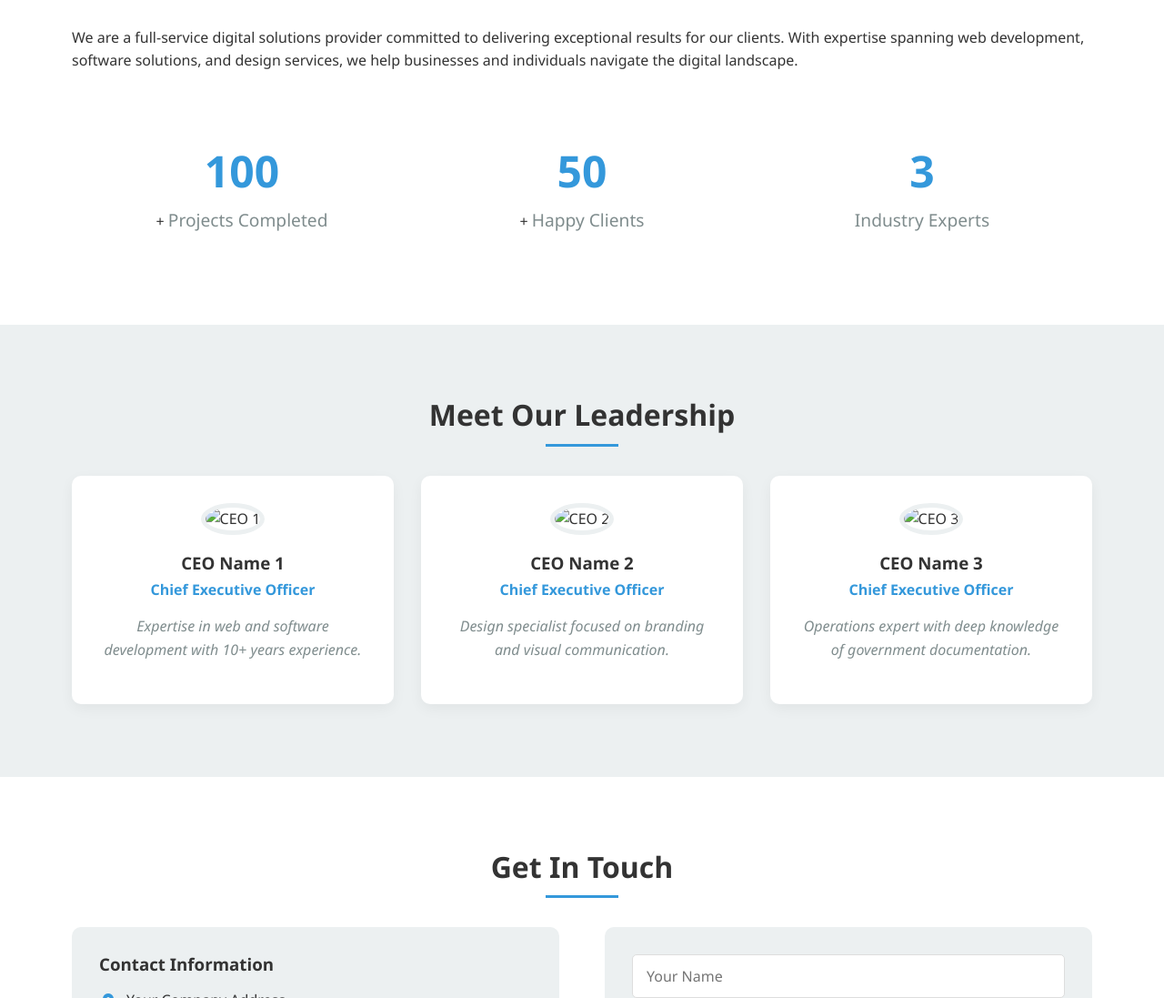
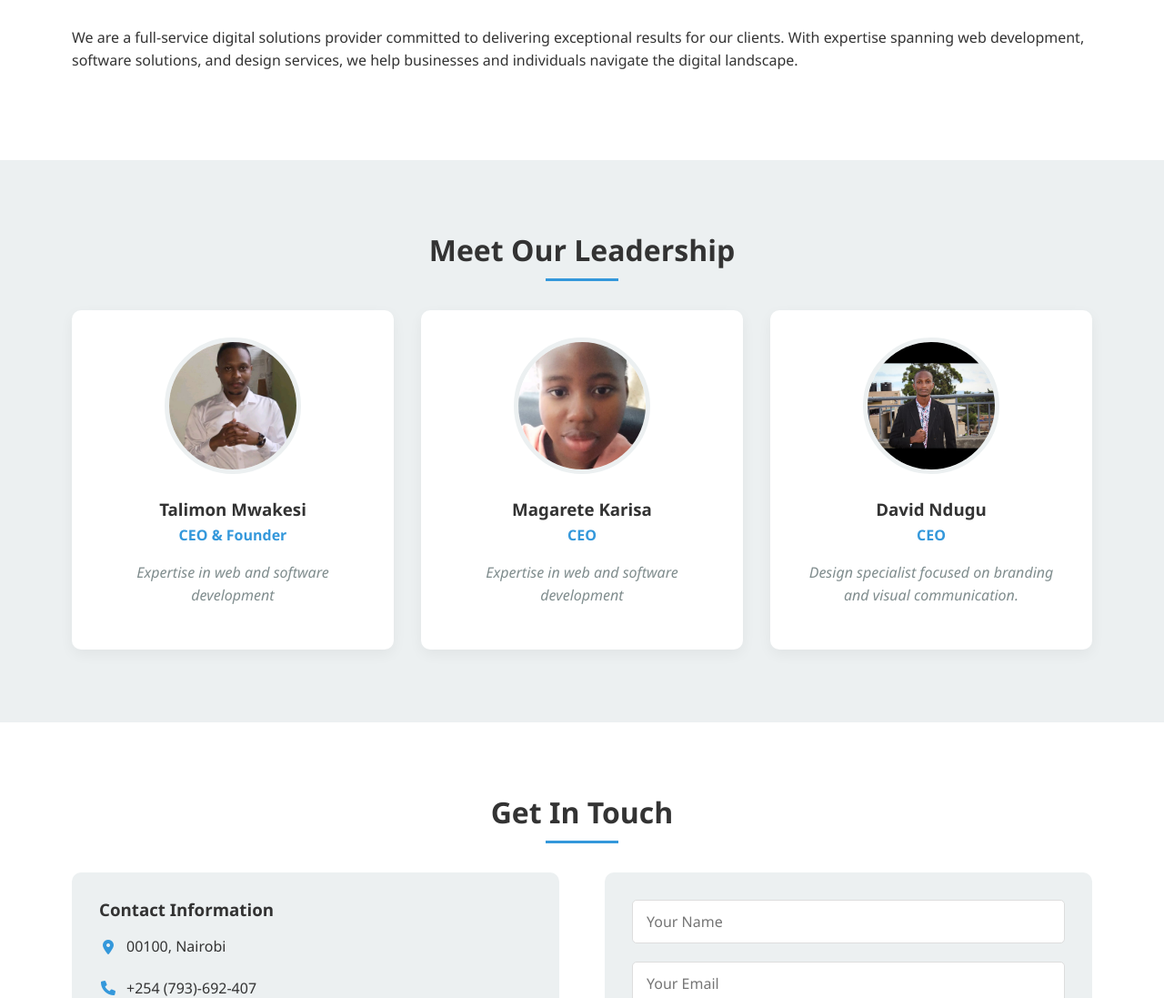
Before and after one commit to Tal200-cloud/algovista, a plain HTML site: page algovista/index.html in a window 1280 px wide. Shown: the part 1703-2800 px from the top of the page at 91% size. Drawn offline with Linux system fonts and the light colour scheme.

Commit message:
algovista

```diff
--- a/algovista/index.html
+++ b/algovista/index.html
@@ -3,7 +3,7 @@
 <head>
     <meta charset="UTF-8">
     <meta name="viewport" content="width=device-width, initial-scale=1.0">
-    <title>Your Company Name | Digital Solutions Provider</title>
+    <title>AlgoVista Digital Agency</title>
     <link rel="stylesheet" href="styles/main.css">
     <link rel="stylesheet" href="https://cdnjs.cloudflare.com/ajax/libs/font-awesome/6.0.0-beta3/css/all.min.css">
 </head>
@@ -12,7 +12,7 @@
     <header>
         <div class="container">
             <a href="#" class="logo">
-                <img src="images/logo.png" alt="Company Logo">
+                <img src="images/logo.png" alt="AlgoVista Logo">
             </a>
             <nav>
                 <ul class="nav-links">
@@ -35,6 +35,7 @@
     <section id="home" class="hero">
         <div class="container">
             <h1>Transforming Ideas Into Digital Reality</h1>
+            <p>Bring Your Vision to Life with our Bespoke Computer Solutions</p>
             <p>Comprehensive digital solutions for businesses and individuals</p>
             <div class="cta-buttons">
                 <a href="#services" class="btn primary">Our Services</a>
@@ -87,7 +88,7 @@
         <div class="container">
             <h2>About Our Company</h2>
             <p>We are a full-service digital solutions provider committed to delivering exceptional results for our clients. With expertise spanning web development, software solutions, and design services, we help businesses and individuals navigate the digital landscape.</p>
-            <div class="stats">
+            <!-- <div class="stats">
                 <div class="stat-item">
                     <span class="number" data-count="100">0</span>+
                     <span class="label">Projects Completed</span>
@@ -100,7 +101,7 @@
                     <span class="number" data-count="3">0</span>
                     <span class="label">Industry Experts</span>
                 </div>
-            </div>
+            </div> -->
         </div>
     </section>
 
@@ -110,22 +111,22 @@
             <h2>Meet Our Leadership</h2>
             <div class="team-grid">
                 <div class="team-member">
-                    <img src="images/ceo1.jpg" alt="CEO 1">
-                    <h3>CEO Name 1</h3>
-                    <p class="position">Chief Executive Officer</p>
-                    <p class="bio">Expertise in web and software development with 10+ years experience.</p>
+                    <img src="images/tal.jpeg" alt="Talimon">
+                    <h3>Talimon Mwakesi</h3>
+                    <p class="position">CEO & Founder</p>
+                    <p class="bio">Expertise in web and software development</p>
                 </div>
                 <div class="team-member">
-                    <img src="images/ceo2.jpg" alt="CEO 2">
-                    <h3>CEO Name 2</h3>
-                    <p class="position">Chief Executive Officer</p>
-                    <p class="bio">Design specialist focused on branding and visual communication.</p>
+                    <img src="images/kari.jpeg" alt="Magarete">
+                    <h3>Magarete Karisa</h3>
+                    <p class="position">CEO</p>
+                    <p class="bio">Expertise in web and software development</p>
                 </div>
                 <div class="team-member">
-                    <img src="images/ceo3.jpg" alt="CEO 3">
-                    <h3>CEO Name 3</h3>
-                    <p class="position">Chief Executive Officer</p>
-                    <p class="bio">Operations expert with deep knowledge of government documentation.</p>
+                    <img src="images/dave.jpeg" alt="David">
+                    <h3>David Ndugu</h3>
+                    <p class="position">CEO</p>
+                    <p class="bio">Design specialist focused on branding and visual communication.</p>
                 </div>
             </div>
         </div>
@@ -138,9 +139,9 @@
             <div class="contact-container">
                 <div class="contact-info">
                     <h3>Contact Information</h3>
-                    <p><i class="fas fa-map-marker-alt"></i> Your Company Address</p>
-                    <p><i class="fas fa-phone"></i> +123 456 7890</p>
-                    <p><i class="fas fa-envelope"></i> info@yourcompany.com</p>
+                    <p><i class="fas fa-map-marker-alt"></i> 00100, Nairobi</p>
+                    <p><i class="fas fa-phone"></i> +254 (793)-692-407</p>
+                    <p><i class="fas fa-envelope"></i> algovistadevelopers@gmail.com</p>
                     <div class="social-links">
                         <a href="#"><i class="fab fa-facebook"></i></a>
                         <a href="#"><i class="fab fa-twitter"></i></a>
@@ -148,7 +149,8 @@
                         <a href="#"><i class="fab fa-instagram"></i></a>
                     </div>
                 </div>
-                <form class="contact-form" id="contactForm">
+                <form class="contact-form" action="https://formsubmit.co/algovistadevelopers@gmail.com" method="POST">
+                    <input type="hidden" name="_captcha" value="false">
                     <div class="form-group">
                         <input type="text" id="name" placeholder="Your Name" required>
                     </div>
@@ -180,7 +182,7 @@
         <div class="container">
             <div class="footer-content">
                 <div class="footer-logo">
-                    <img src="images/logo.png" alt="Company Logo">
+                    <img src="images/logo.png" alt="AlgoVista">
                     <p>Your trusted partner for digital solutions.</p>
                 </div>
                 <div class="footer-links">
@@ -206,7 +208,7 @@
                 </div>
             </div>
             <div class="footer-bottom">
-                <p>&copy; <span id="year"></span> Your Company Name. All Rights Reserved.</p>
+                <p>&copy; <span id="2025"></span> AlgoVista. All Rights Reserved.</p>
             </div>
         </div>
     </footer>
--- a/algovista/scripts/main.js
+++ b/algovista/scripts/main.js
@@ -77,7 +77,7 @@ document.addEventListener('DOMContentLoaded', function() {
     }
 
     // Contact form submission
-    const contactForm = document.getElementById('contactForm');
+    const contactForm = document.getElementById('.contact-form');
     if (contactForm) {
         contactForm.addEventListener('submit', function(e) {
             e.preventDefault();
@@ -96,7 +96,6 @@ document.addEventListener('DOMContentLoaded', function() {
             contactForm.reset();
         });
     }
-
     // Set current year in footer
     document.getElementById('year').textContent = new Date().getFullYear();
 });
```
Also changed, not shown: algovista/images/dave.jpeg (added), algovista/images/kari.jpeg (added), algovista/images/my Logo.png (added), algovista/images/tal.jpeg (added).
